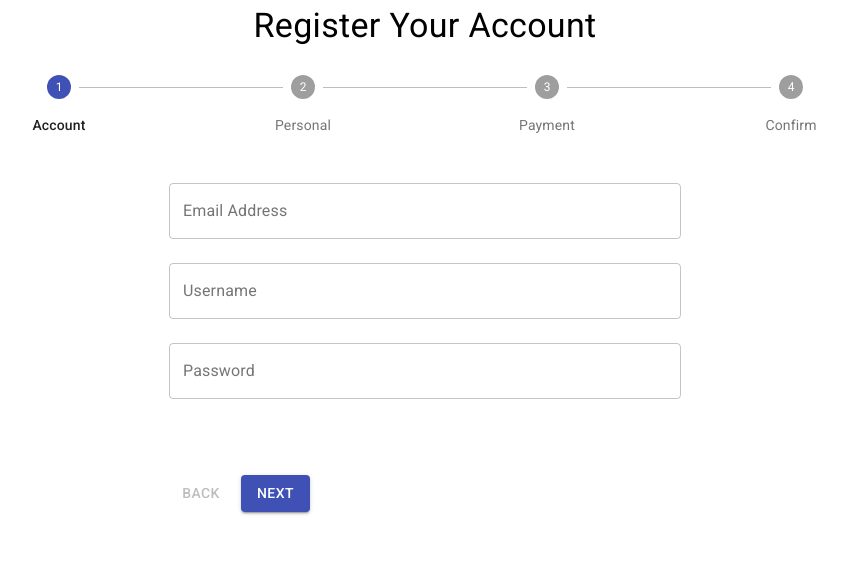
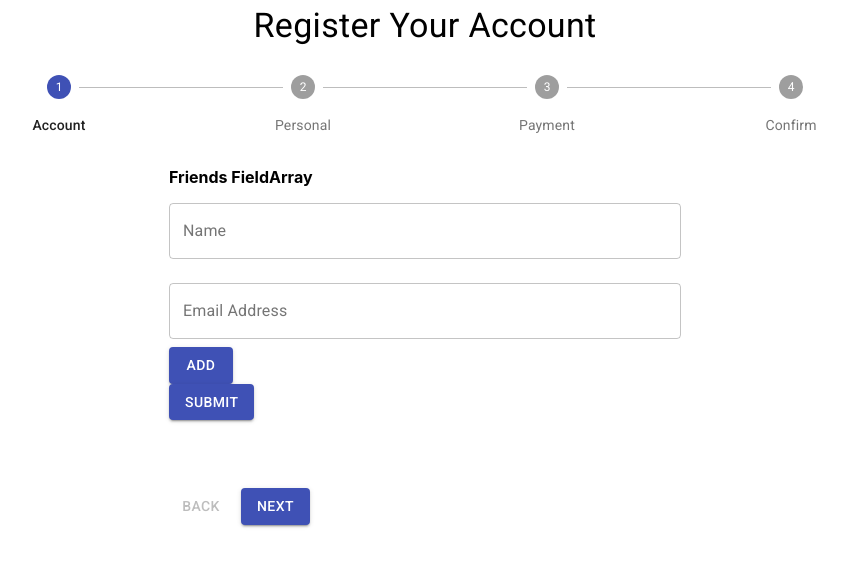
Before and after one commit to nhattruongniit/react-stepper-form, a React (Create React App) app: page / in a window 1280 px wide. Shown: the top 566 px of the page, without its empty margins (215-1062 px from the left). Built offline with nearby package versions, Linux system fonts and the light colour scheme.

Commit message:
validate form with formik dynamic

```diff
--- a/package.json
+++ b/package.json
@@ -7,10 +7,12 @@
     "@testing-library/jest-dom": "^5.11.4",
     "@testing-library/react": "^11.1.0",
     "@testing-library/user-event": "^12.1.10",
+    "formik": "^2.2.6",
     "react": "^17.0.1",
     "react-dom": "^17.0.1",
     "react-scripts": "4.0.1",
-    "web-vitals": "^0.2.4"
+    "web-vitals": "^0.2.4",
+    "yup": "^0.32.8"
   },
   "scripts": {
     "start": "react-scripts start",
--- a/src/Account/Account.js
+++ b/src/Account/Account.js
@@ -1,14 +1,103 @@
 import React from 'react';
+import * as Yup from 'yup';
+import { Formik, Field, Form, FieldArray } from 'formik';
 
+// material core
+import Button from '@material-ui/core/Button';
 import TextField from '@material-ui/core/TextField';
 
 
 function Account() {
+  const initialValues = {
+    friends: [
+      {
+        name: '',
+        email: ''
+      }
+    ]
+  }
+
+  const validationSchema = Yup.object().shape({
+    friends: Yup.array().of(
+      Yup.object().shape({
+        name: Yup.string().required('Name is required'),
+        email: Yup.string().email('Email is invalid').required('Email is required'),
+      })
+    )
+  })
+
   return (
     <>
-      <TextField margin="normal" fullWidth id="outlined-basic" label="Email Address" variant="outlined" />
-      <TextField margin="normal" fullWidth id="outlined-basic" label="Username" variant="outlined" />
-      <TextField margin="normal" fullWidth id="outlined-basic" label="Password" variant="outlined" />
+      <b>Friends FieldArray</b>
+      <Formik
+        initialValues={initialValues}
+        validationSchema={validationSchema}
+        onSubmit={values => {
+          console.log('onSubmit: ', values)
+        }}
+        render={({ values, errors }) => {
+          return (
+            <Form>
+              <FieldArray
+                name="friends"
+                render={({ remove, push }) => {
+                  return (
+                    <div>
+                      {values.friends.map((_, index) => (
+                        <div key={index}>
+                          <Field name={`friends.${index}.name`}>
+                            {({ field, meta}) => {
+                              return (
+                                <TextField
+                                  margin="normal"
+                                  fullWidth
+                                  id="name"
+                                  type="text"
+                                  label="Name"
+                                  variant="outlined"
+                                  error={meta.error && meta.touched ? 1 : 0}
+                                  helperText={meta.error && meta.touched ? meta.error : ''}
+                                  {...field}
+                                />
+                              )
+                            }}
+                          </Field>
+                          <Field name={`friends.${index}.email`}>
+                            {({ field, meta}) => {
+                              return (
+                                <TextField
+                                  margin="normal"
+                                  fullWidth id="email"
+                                  type="text"
+                                  label="Email Address"
+                                  variant="outlined"
+                                  error={meta.error && meta.touched ? 1 : 0}
+                                  helperText={meta.error && meta.touched ? meta.error : ''}
+                                  {...field}
+                                />
+                              )
+                            }}
+                          </Field>
+                          {index > 0 && (
+                            <Button variant="contained" color="primary" onClick={() => remove(index)}>
+                              Remove
+                            </Button>
+                          )}
+                        </div>
+                      ))}
+                      <Button variant="contained" color="primary" onClick={() => push({ name: '', email: '' })}>
+                        Add
+                      </Button>
+
+                    </div>
+                  )
+                }}
+              />
+             <Button type="submit" variant="contained" color="primary">Submit</Button>
+            </Form>
+          )
+        }}
+      />
     </>
   )
 }
--- a/src/App.js
+++ b/src/App.js
@@ -78,7 +78,7 @@ export default function App() {
                 </>
               ) : (
                 <>
-                  <Typography className={classes.instructions}>{getStepContent(activeStep)}</Typography>
+                  <div className={classes.instructions}>{getStepContent(activeStep)}</div>
                   <br/><br/><br/>
                   <div>
                     <Button
--- a/src/index.js
+++ b/src/index.js
@@ -12,4 +12,5 @@ ReactDOM.render(
 // If you want to start measuring performance in your app, pass a function
 // to log results (for example: reportWebVitals(console.log))
 // or send to an analytics endpoint. Learn more: https://bit.ly/CRA-vitals
+// https://jasonwatmore.com/post/2020/09/28/react-formik-dynamic-form-example
 reportWebVitals();
```
Also changed, not shown: 2 other files (tests, documents, lock files or other folders).
